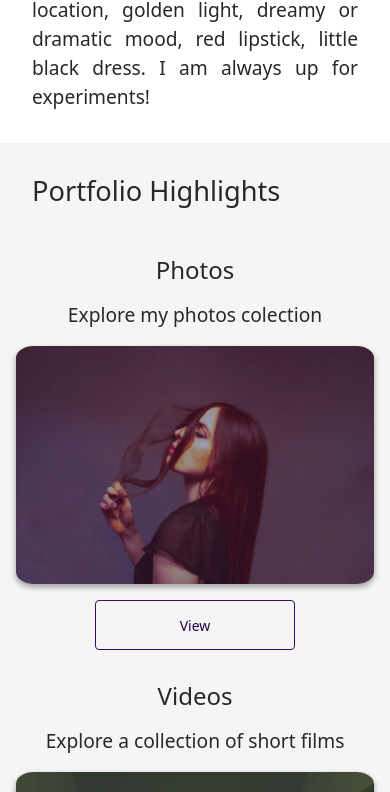
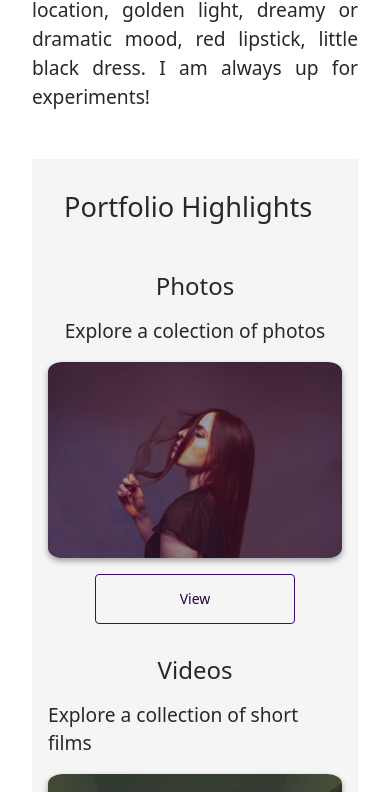
Before and after one commit to Jakub-Pinkowski/Jules-Art, a Vue app: page / in a window 390 px wide. Shown: the part 1174-1966 px from the top of the page. Built offline with nearby package versions, Linux system fonts and the light colour scheme.

Commit message:
Separated Portfolio

```diff
--- a/src/App.vue
+++ b/src/App.vue
@@ -14,9 +14,9 @@
 </template>
 
 <script setup lang="ts">
-import TheHeader from '@/components/TheHeader.vue'
-import TheFooter from '@/components/TheFooter.vue'
-import TheNavigation from '@/components/TheNavigation.vue'
+import TheHeader from '@/components/layout/TheHeader.vue'
+import TheFooter from '@/components/layout/TheFooter.vue'
+import TheNavigation from '@/components/layout/TheNavigation.vue'
 </script>
 
 <style lang="scss">
--- /dev/null
+++ b/src/components/Portfolio.vue
@@ -0,0 +1,139 @@
+<template>
+    <section class="portfolio main_section">
+        <h3>Portfolio Highlights</h3>
+        <ul class="portfolio_list">
+            <li v-for="view in views">
+                <h4>{{ view.name }}</h4>
+                <p>{{ view.description }}</p>
+                <router-link :to="view.route">
+                    <img :src="view.image" :alt="view.name" />
+                </router-link>
+                <router-link :to="view.route">
+                    <button class="btn btn-sm">View</button>
+                </router-link>
+            </li>
+        </ul>
+    </section>
+</template>
+
+<script setup lang="ts">
+import { useViewStore } from '@/stores/views'
+
+const viewStore = useViewStore()
+const views = viewStore.views
+</script>
+
+<style scoped lang="scss">
+.main_section {
+    margin: 1rem 2rem;
+}
+.portfolio {
+    background-color: var(--light-gray);
+    margin: 0;
+    padding-top: 5rem;
+    padding-bottom: 5rem;
+
+    h3 {
+        margin-bottom: 2rem;
+        margin-left: 2rem;
+    }
+
+    .portfolio_list {
+        display: flex;
+        justify-content: space-between;
+        align-items: center;
+        width: 100%;
+        height: 100%;
+        list-style: none;
+
+        li {
+            display: flex;
+            flex-direction: column;
+            justify-content: space-between;
+            align-items: center;
+            width: 30%;
+            height: 100%;
+            padding: 1rem;
+
+            button {
+                background-color: var(--light-gray);
+                margin-top: 3rem;
+                width: 200px;
+                border: 1px solid var(--dark-accent);
+                color: var(--main-bg-color);
+                transition: background-color 0.5s ease;
+                transition: transform 0.3s ease-in-out;
+            }
+
+            button:hover {
+                border: 1px solid var(--dark-accent);
+                background-color: var(--light-accent);
+            }
+
+            img {
+                width: 100%;
+                height: auto;
+                border-radius: 5%;
+                filter: brightness(80%);
+                transition: all 0.3s ease-in-out;
+                box-shadow: 0 3px 6px rgba(0, 0, 0, 0.16), 0 3px 6px rgba(0, 0, 0, 0.23);
+            }
+
+            img:hover {
+                filter: brightness(100%);
+                transform: scale(1.05);
+                cursor: pointer;
+                box-shadow: 0 8px 16px rgba(0, 0, 0, 0.3), 0 6px 20px rgba(0, 0, 0, 0.22);
+            }
+        }
+    }
+}
+
+/* Mobile */
+
+@media screen and (max-width: 768px) {
+    .portfolio {
+        padding-top: 2rem;
+        padding-bottom: 2rem;
+
+        .portfolio_list {
+            flex-direction: column;
+            justify-content: center;
+            align-items: center;
+            width: 100%;
+            height: 100%;
+            padding: 0;
+
+            li {
+                width: 100%;
+                height: 100%;
+                padding: 1rem;
+
+                button {
+                    margin-top: 1rem;
+                    height: 50px;
+                    width: 200px;
+                }
+
+                button:hover {
+                    transform: scale(1);
+                }
+
+                img {
+                    width: 100%;
+                    height: auto;
+                    border-radius: 5%;
+                    filter: brightness(80%);
+                    transition: all 0.3s ease-in-out;
+                }
+
+                img:hover {
+                    filter: brightness(100%);
+                    transform: scale(1);
+                    box-shadow: none;
+                }
+            }
+        }
+    }
+}
+</style>
--- a/src/router/index.ts
+++ b/src/router/index.ts
@@ -8,11 +8,6 @@ const router = createRouter({
             path: '/',
             name: 'home',
             component: HomeView,
-        },
-        {
-            path: '/about',
-            name: 'about',
-            component: () => import('../views/AboutView.vue'),
         },
         {
             path: '/photos',
--- a/src/stores/Views.ts
+++ b/src/stores/Views.ts
@@ -13,7 +13,7 @@ export const useViewStore = defineStore({
                 name: 'Photos',
                 route: '/photos',
                 image: view_photos,
-                description: 'Explore my photos colection',
+                description: 'Explore a colection of photos',
             },
             {
                 name: 'Videos',
--- a/src/views/HomeView.vue
+++ b/src/views/HomeView.vue
@@ -23,21 +23,7 @@
                     <HomeSVG strokeColor="var(--dark-accent, #4e4e50)" />
                 </section>
             </section>
-            <section class="portfolio main_section">
-                <h3>Portfolio Highlights</h3>
-                <ul class="portfolio_list">
-                    <li v-for="view in views">
-                        <h4>{{ view.name }}</h4>
-                        <p>{{ view.description }}</p>
-                        <router-link :to="view.route">
-                            <img :src="view.image" :alt="view.name" />
-                        </router-link>
-                        <router-link :to="view.route">
-                            <button class="btn btn-sm">View</button>
-                        </router-link>
-                    </li>
-                </ul>
-            </section>
+            <Portfolio />
             <section class="services main_section">
                 <section class="text">
                     <h3>Services</h3>
@@ -102,6 +88,7 @@ import contact_photo from '@/assets/images/contact.jpg'
 import HomeSVG from '@/components/UI/HomeSVG.vue'
 import SocialMedia from '@/components/UI/SocialMedia.vue'
 import ContactForm from '../components/ContactForm.vue'
+import Portfolio from '@/components/Portfolio.vue'
 
 const viewStore = useViewStore()
 const views = viewStore.views
@@ -125,13 +112,13 @@ const services = [
             'creation of promotional videos for products like: cosmetics, clothes, books, and all you can think about!',
     },
     {
-        title: 'Scenario writing',
-        description: 'scenarios for short films 2-3 min. ',
-    },
-    {
         title: 'Video Editing',
         description:
             'if you have existing footage, I can edit it into a polished, professional video.',
+    },
+    {
+        title: 'Scenario writing',
+        description: 'scenarios for short films 2-3 min. ',
     },
 ]
 
@@ -184,69 +171,6 @@ const email = 'iu.matiash@gmail.com'
                     height: 65%;
                     border-radius: 50%;
                     object-fit: cover;
-                }
-            }
-        }
-
-        .portfolio {
-            background-color: var(--light-gray);
-            margin: 0;
-            padding-top: 5rem;
-            padding-bottom: 5rem;
-
-            h3 {
-                margin-bottom: 2rem;
-                margin-left: 2rem;
-            }
-
-            .portfolio_list {
-                display: flex;
-                justify-content: space-between;
-                align-items: center;
-                width: 100%;
-                height: 100%;
-                list-style: none;
-
-                li {
-                    display: flex;
-                    flex-direction: column;
-                    justify-content: space-between;
-                    align-items: center;
-                    width: 30%;
-                    height: 100%;
-                    padding: 1rem;
-
-                    button {
-                        background-color: var(--light-gray);
-                        margin-top: 3rem;
-                        width: 200px;
-                        border: 1px solid var(--dark-accent);
-                        color: var(--main-bg-color);
-                        transition: background-color 0.5s ease;
-                        transition: transform 0.3s ease-in-out;
-                    }
-
-                    button:hover {
-                        border: 1px solid var(--dark-accent);
-                        background-color: var(--light-accent);
-                        transform: scale(1.1);
-                    }
-
-                    img {
-                        width: 100%;
-                        height: auto;
-                        border-radius: 5%;
-                        filter: brightness(80%);
-                        transition: all 0.3s ease-in-out;
-                        box-shadow: 0 3px 6px rgba(0, 0, 0, 0.16), 0 3px 6px rgba(0, 0, 0, 0.23);
-                    }
-
-                    img:hover {
-                        filter: brightness(100%);
-                        transform: scale(1.05);
-                        cursor: pointer;
-                        box-shadow: 0 8px 16px rgba(0, 0, 0, 0.3), 0 6px 20px rgba(0, 0, 0, 0.22);
-                    }
                 }
             }
         }
@@ -396,50 +320,6 @@ const email = 'iu.matiash@gmail.com'
                 }
             }
 
-            .portfolio {
-                padding-top: 2rem;
-                padding-bottom: 2rem;
-
-                .portfolio_list {
-                    flex-direction: column;
-                    justify-content: center;
-                    align-items: center;
-                    width: 100%;
-                    height: 100%;
-                    padding: 0;
-
-                    li {
-                        width: 100%;
-                        height: 100%;
-                        padding: 1rem;
-
-                        button {
-                            margin-top: 1rem;
-                            height: 50px;
-                            width: 200px;
-                        }
-
-                        button:hover {
-                            transform: scale(1);
-                        }
-
-                        img {
-                            width: 100%;
-                            height: auto;
-                            border-radius: 5%;
-                            filter: brightness(80%);
-                            transition: all 0.3s ease-in-out;
-                        }
-
-                        img:hover {
-                            filter: brightness(100%);
-                            transform: scale(1);
-                            box-shadow: none;
-                        }
-                    }
-                }
-            }
-
             .services {
                 margin-top: 2rem;
                 margin-bottom: 2rem;
```
Also changed, not shown: src/components/layout/TheFooter.vue (renamed from src/components/TheFooter.vue, +2 -6 lines), src/components/layout/TheHeader.vue (renamed from src/components/TheHeader.vue), src/components/layout/TheNavigation.vue (renamed from src/components/TheNavigation.vue).
